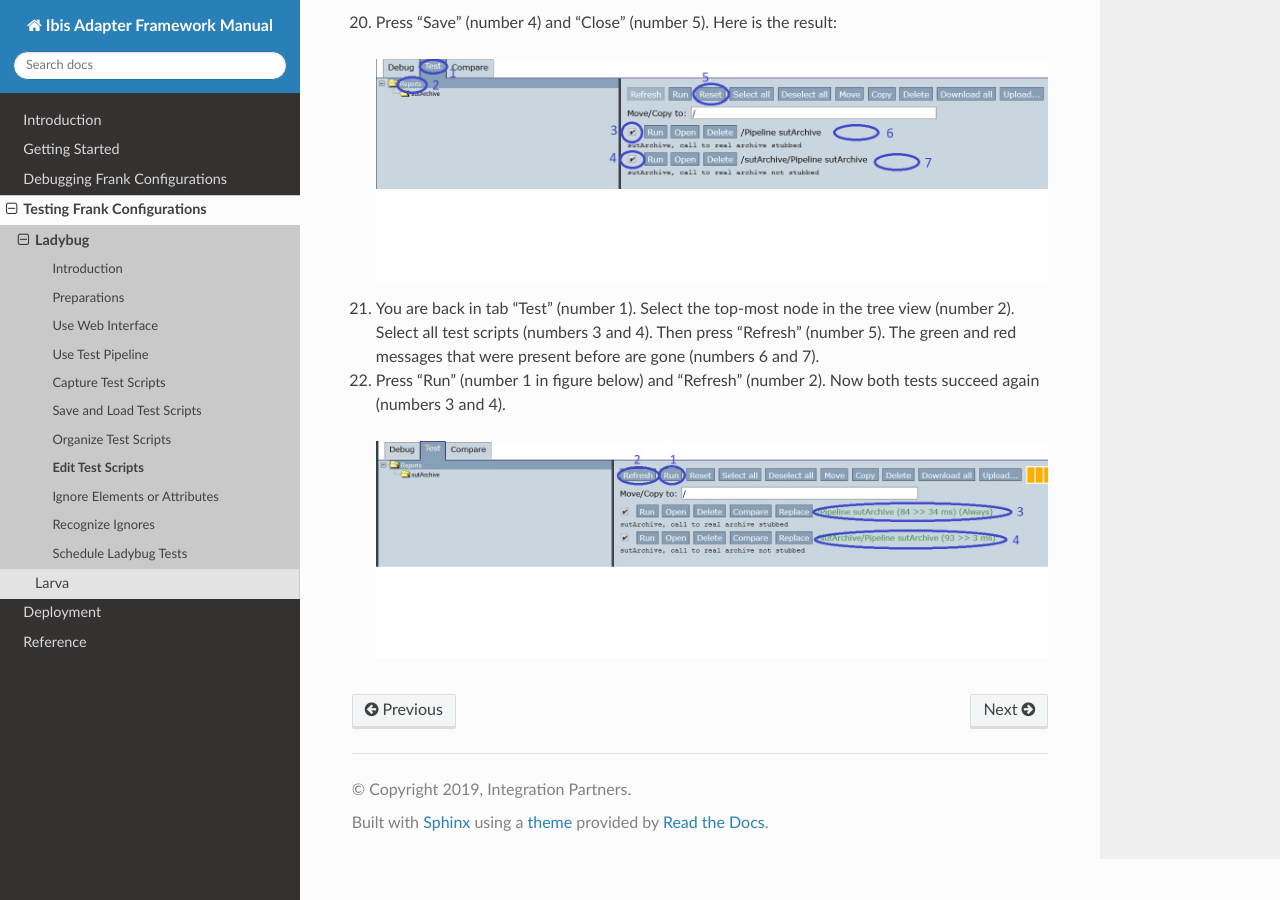
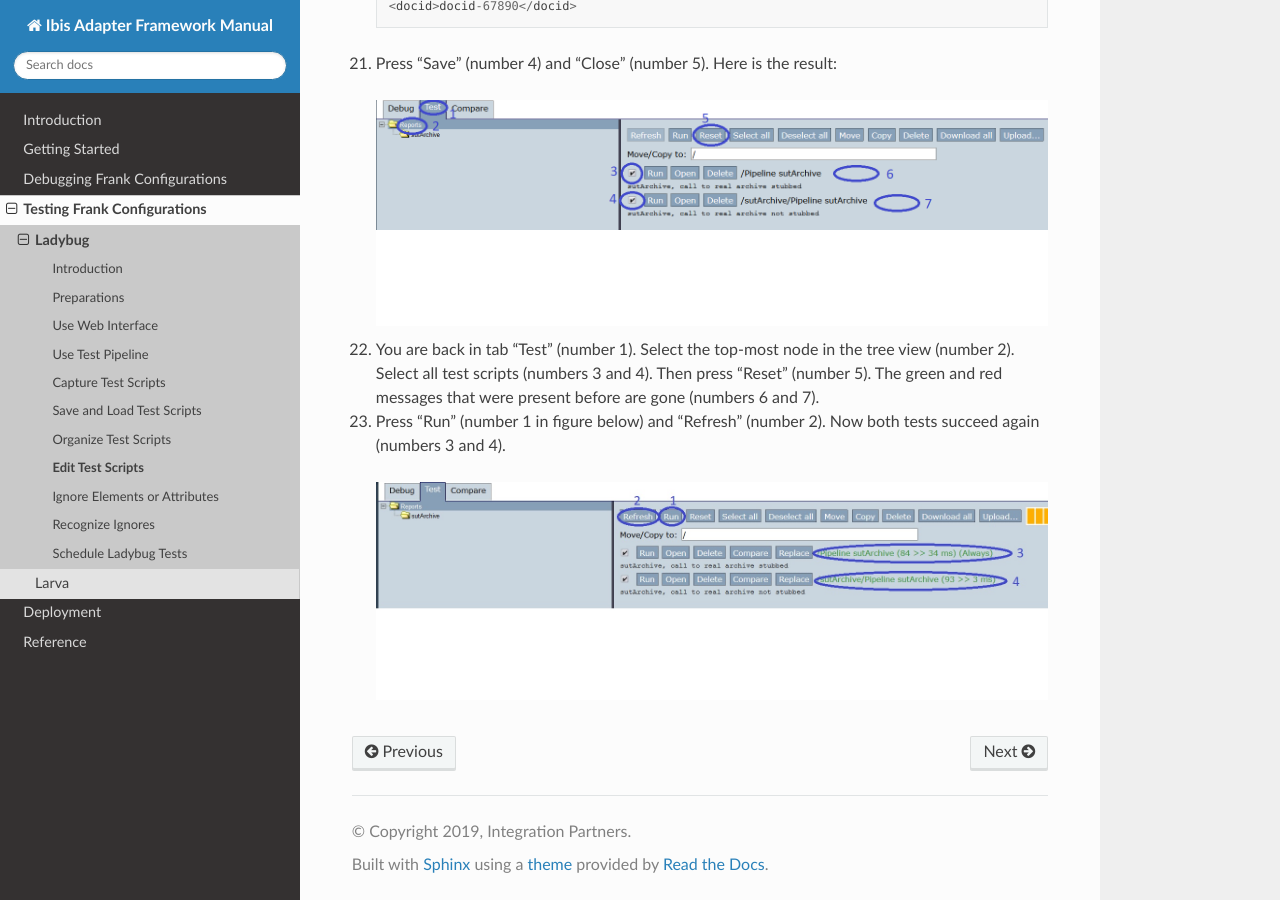
Before and after one commit to frankframework/frank-manual, a Sphinx documentation site: the page built from docs/source/testing/ladybug/edit/edit.rst, in a window 1280 px wide and 900 px high, scrolled down 5656 px. Built offline with Sphinx 7.4.7 and the Read the Docs theme 2.0.0, drawn with Linux system fonts in a browser that asks for light colours; some of the changed text lies outside the part shown.

Commit message:
Small fixes

```diff
--- a/docs/source/testing/ladybug/edit/edit.rst
+++ b/docs/source/testing/ladybug/edit/edit.rst
@@ -95,7 +96,7 @@ Please do the following:
 
    .. image:: reset.png
 
-#. You are back in tab "Test" (number 1). Select the top-most node in the tree view (number 2). Select all test scripts (numbers 3 and 4). Then press "Refresh" (number 5). The green and red messages that were present before are gone (numbers 6 and 7).
+#. You are back in tab "Test" (number 1). Select the top-most node in the tree view (number 2). Select all test scripts (numbers 3 and 4). Then press "Reset" (number 5). The green and red messages that were present before are gone (numbers 6 and 7).
 
 #. Press "Run" (number 1 in figure below) and "Refresh" (number 2). Now both tests succeed again (numbers 3 and 4).
 
```
Also changed, not shown: other parts of docs/source/testing/ladybug/edit/edit.rst (+3 -2 lines), docs/source/testing/ladybug/edit/afterRestart.jpg (added), docs/source/testing/ladybug/edit/runAfterModification.jpg.
